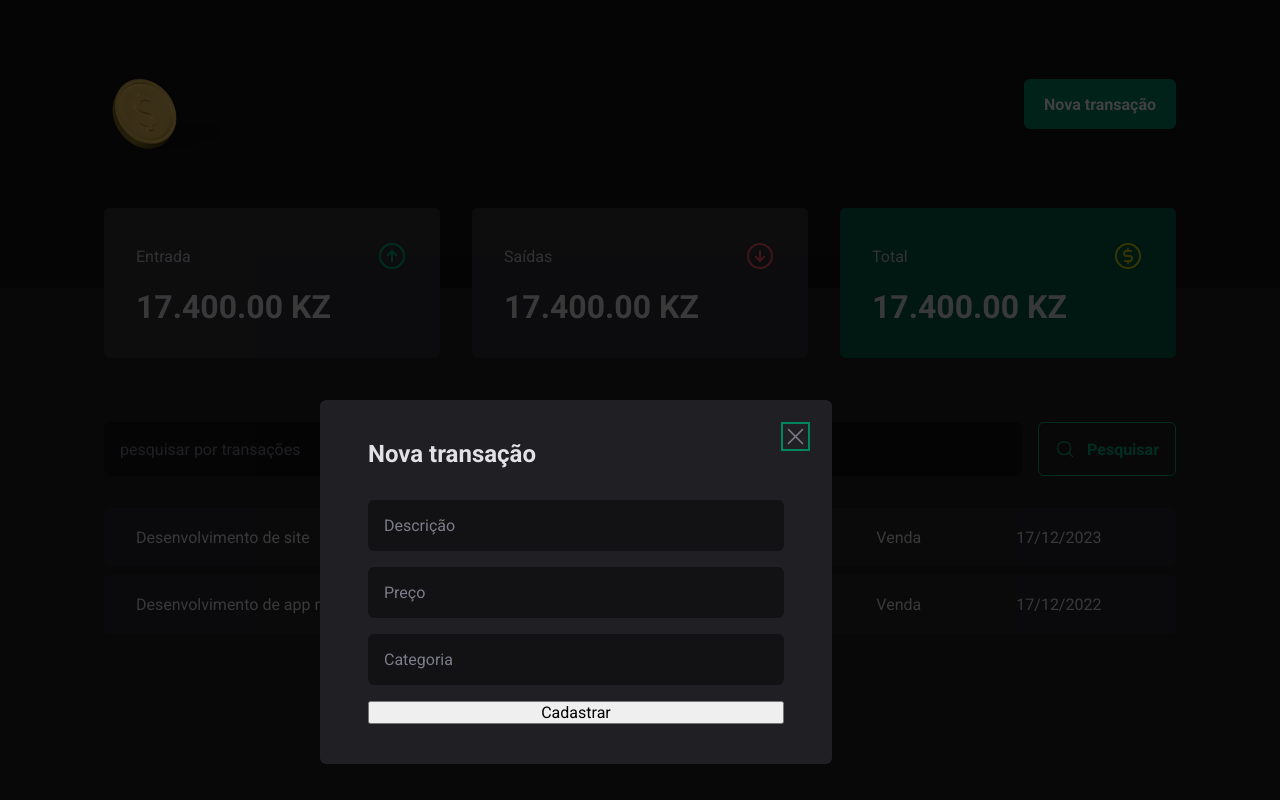
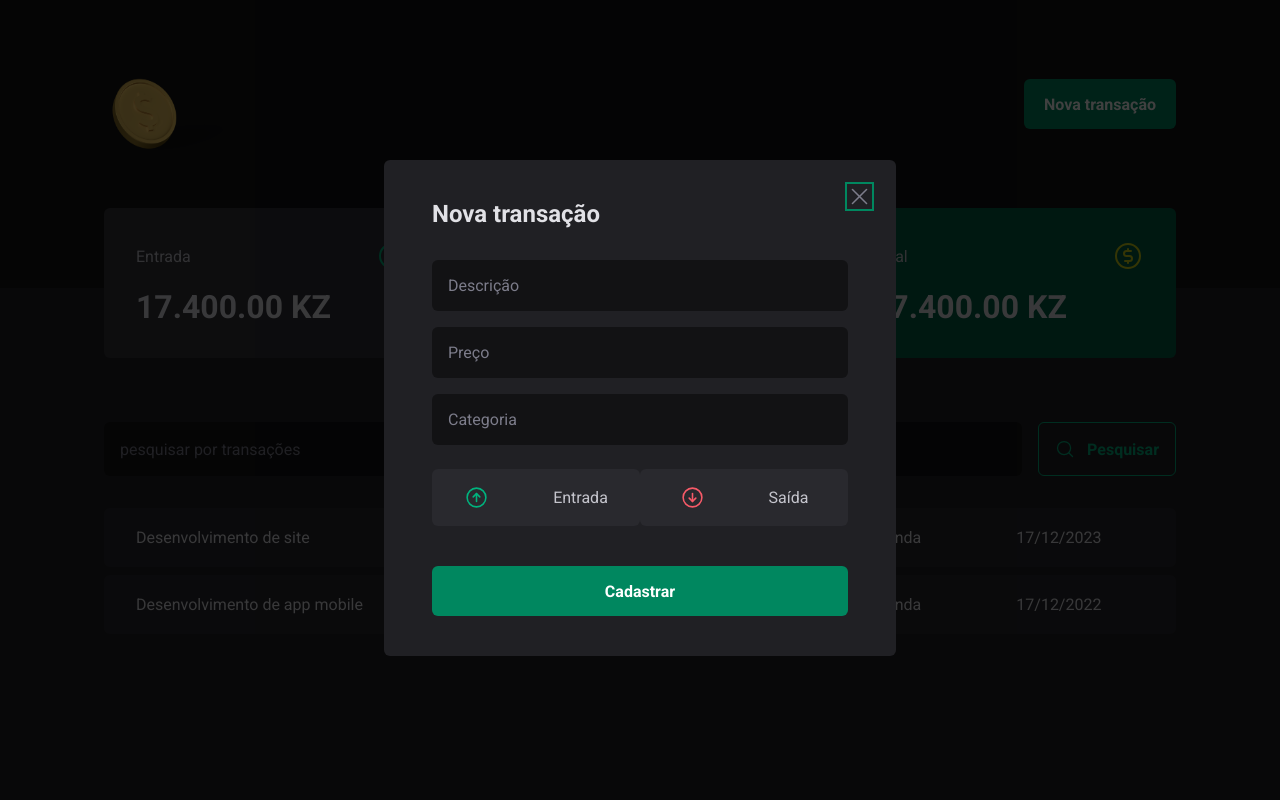
Before and after one commit to romeucajamba/Transacacoes, a React (Vite) app in the folder transacoes/: page / in a window 1280 px wide. Both pictures are taken after a click on the button "Nova transação". Built offline with nearby package versions, Linux system fonts and the light colour scheme.

Commit message:
Criou-se os bottões de entrada e saída e estilizou-se eles

```diff
--- a/transacoes/src/components/Modal/index.tsx
+++ b/transacoes/src/components/Modal/index.tsx
@@ -1,6 +1,6 @@
 import * as Dialog from '@radix-ui/react-dialog';
-import {Overlay, Content, CloseButton} from './styles';
-import { X } from 'phosphor-react';
+import {Overlay, Content, CloseButton, TransationType, TransationTypeButton} from './styles';
+import { X, ArrowCircleUp, ArrowCircleDown } from 'phosphor-react';
 
 export function NewTransationsModal(){
     return(
@@ -18,6 +18,18 @@
                 <input type="text" placeholder='Preço'  required/>
                 <input type="text" placeholder='Categoria' required/>
 
+                <TransationType>
+                    <TransationTypeButton variant='income'>
+                        <ArrowCircleUp  size={25}/>
+                        Entrada
+                    </TransationTypeButton>
+
+                    <TransationTypeButton variant='autcome'>
+                        <ArrowCircleDown size={25}/>
+                        Saída
+                    </TransationTypeButton>
+                </TransationType>
+
                 <button type="submit">Cadastrar</button>
             </form>
 
--- a/transacoes/src/components/Modal/styles.ts
+++ b/transacoes/src/components/Modal/styles.ts
@@ -17,8 +17,8 @@
     background: ${props => props.theme['gray-800']};
 
     position: fixed;
-    top: 50%;
-    left: 25%;
+    top: 20%;
+    left: 30%;
     transform: translate(-50% -50%);
 
     form{
@@ -38,7 +38,7 @@
                 color: ${props => props.theme['gray-500']};
             }
         }
-        bottom[type='submit']{
+        button[type='submit']{
             height: 50px;
             border: 0;
             background: ${props => props.theme['green-500']};
@@ -69,3 +69,32 @@
     cursor: pointer;
     color: ${props => props.theme['gray-500']};
 `;
+
+
+export const TransationType = styled.div`
+    display: grid;
+    grid-template-columns: repeat(2, 1fr);
+    margin-top: 0.5rem;
+
+`;
+
+interface TransationTypeButtonProps {
+    variant?: 'income' | 'autcome';
+}
+
+export const TransationTypeButton = styled.button< TransationTypeButtonProps >`
+    background: ${props => props.theme['gray-700']};
+    padding: 1rem;
+    display: flex;
+    align-items: center;
+    justify-content: center;
+    gap: 4rem;
+    border-radius: 6px;
+    cursor: pointer;
+    border: 0;
+    color: ${props => props.theme['gray-300']};
+
+    svg {
+        color: ${props => props.variant == 'income' ? props.theme['green-300'] : props.theme['red-300']} ;
+    }
+`;
```
